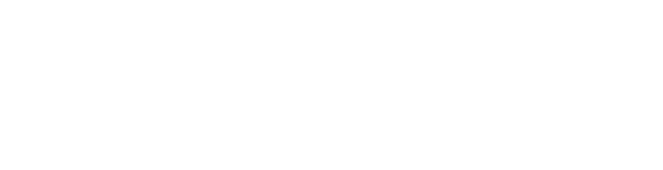
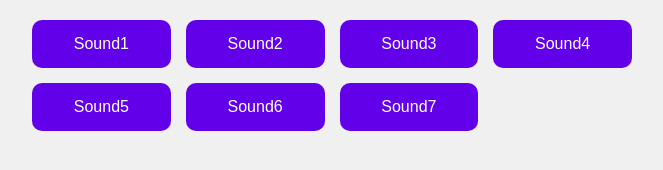
Before and after one commit to acciojob/Soundbar-aftab-alam02526, a website: page main.html in a window 1280 px wide. Shown: the whole page, without its empty margins (308-971 px from the left). Drawn offline with Linux system fonts and the light colour scheme.

Commit message:
created a submission

```diff
--- a/main.html
+++ b/main.html
@@ -8,6 +8,7 @@
 
 <body>
 	<!-- the entire body must be written by student -->
+  <div class="container" id="soundButtons"></div>
     <script type="text/javascript" src="./script.js">
 </script>
 
--- a/script.js
+++ b/script.js
@@ -1 +1,19 @@
 //your JS code here. If required.
+// List of 7 sounds (names should match the files in 'sounds' folder)
+const sounds = ['sound1', 'sound2', 'sound3', 'sound4', 'sound5', 'sound6', 'sound7'];
+
+const container = document.getElementById('soundButtons');
+
+sounds.forEach(sound => {
+  // Create button for each sound
+  const btn = document.createElement('button');
+  btn.innerText = sound.charAt(0).toUpperCase() + sound.slice(1); // Capitalize
+
+  // Play sound on click
+  btn.addEventListener('click', () => {
+    const audio = new Audio(`sounds/${sound}.mp3`);
+    audio.play();
+  });
+
+  container.appendChild(btn);
+});
--- a/styles.css
+++ b/styles.css
@@ -1 +1,48 @@
 /*  your css code here. If applicable */
+/* General page styling */
+body {
+  font-family: Arial, sans-serif;
+  background: #f0f0f0;
+  display: flex;
+  flex-direction: column;
+  align-items: center;
+  justify-content: flex-start;
+  height: 100vh;
+  margin: 0;
+  padding: 20px;
+}
+
+/* Title */
+h1 {
+  margin-bottom: 20px;
+  color: #333;
+}
+
+/* Container for buttons */
+.container {
+  display: grid;
+  grid-template-columns: repeat(auto-fill, minmax(120px, 1fr));
+  gap: 15px;
+  width: 80%;
+  max-width: 600px;
+}
+
+/* Button styling */
+button {
+  padding: 15px;
+  background: #6200ea;
+  color: white;
+  border: none;
+  border-radius: 10px;
+  font-size: 16px;
+  cursor: pointer;
+  transition: background 0.3s ease, transform 0.1s ease;
+}
+
+button:hover {
+  background: #3700b3;
+}
+
+button:active {
+  transform: scale(0.95);
+}
```
